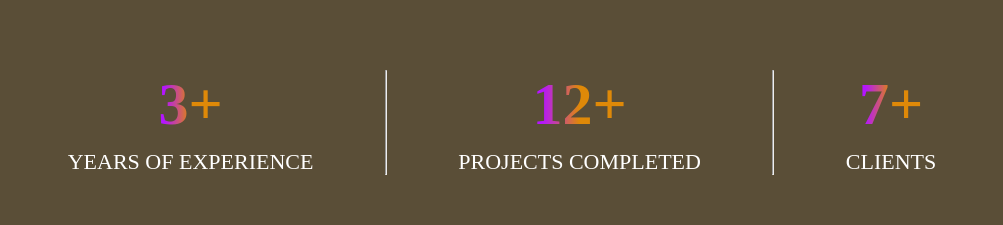
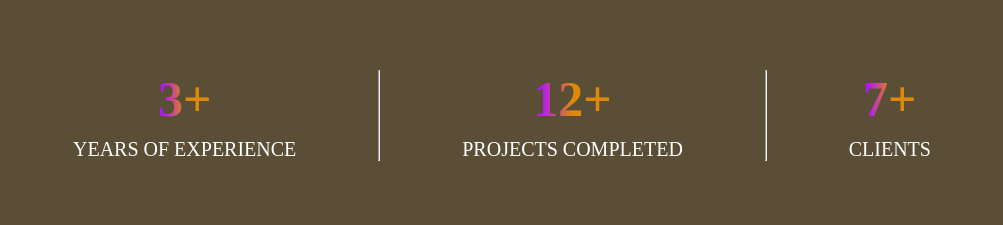
Before and after one commit to Abadan-Chala/React-Portfolio, a React (Vite) app: page / in a window 1280 px wide. Shown: the part 1925-2150 px from the top of the page, without its empty margins (138-1141 px from the left). Built offline with nearby package versions, Linux system fonts and the light colour scheme.

Commit message:
the about section updated

```diff
--- a/src/Components/About/About.css
+++ b/src/Components/About/About.css
@@ -29,15 +29,14 @@
     gap: 80px;
 }
 .about-left img{
-
     width: 400px;
     height: auto;
     transition: 0.5s;
-    border-radius: 25px;
+    border-radius: 100%;
 }
 .about-left img:hover{
-    border-radius: 100%;
-    margin-top: 150px;
+    border-radius: 25px;
+    margin-top: 50px;
     width: 400px;
     height: auto;
     border: 2px solid hsl(303, 89%, 31%);
@@ -103,7 +102,7 @@
     transition: 0.5s;
 }
 .about-achievement h1{
-    font-size: 60px;
+    font-size: 50px;
     font-weight: 700;
     background: linear-gradient(270deg, #DF8908 50.41%, #B415FF 90.25%);
     background-clip: text;
@@ -111,14 +110,14 @@
     -webkit-text-fill-color: transparent;
 }
 .about-achievement p{
-    font-size: 22px;
+    font-size: 20px;
     font-weight: 500;
 }
 .about-skill:hover{
     transform: scale(1.05);
     transition: 0.3s;
     color: rgb(82, 18, 99);
-    cursor: pointer;
+    cursor: pointer;;
 }
 .about-achievement:hover{
     transform: scale(1.12);
```
